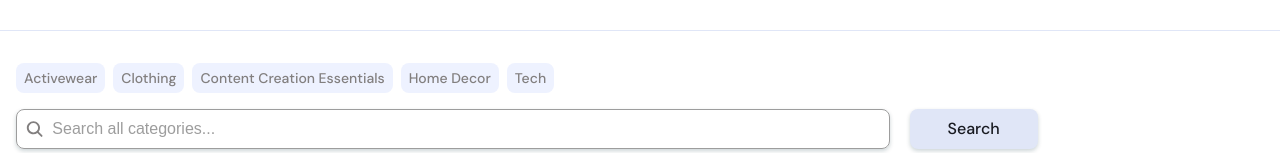
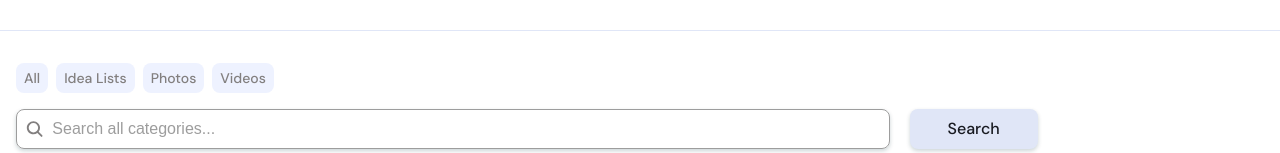
Before and after one commit to Lilianada/Aliexpress-store-front, a Next.js app: page /home in a window 1280 px wide. Shown: the part 392-545 px from the top of the page. Built offline with nearby package versions, Linux system fonts and the light colour scheme.

Commit message:
fixed header amd categories

```diff
--- a/app/home/page.jsx
+++ b/app/home/page.jsx
@@ -4,6 +4,7 @@ import SearchBar from '@/components/SearchBar';
 import CategoriesList from '@/components/Categories';
 import React from 'react';
 import './style.scss';
+import ProductsList from '@/components/Products';
 
 export default function StoreFront() {
   return (
@@ -14,7 +15,7 @@ export default function StoreFront() {
           <CategoriesList/>
            <SearchBar/>
         </div>
-
+<ProductsList/>
       </div>
     </div>
   )
--- a/components/Categories/index.jsx
+++ b/components/Categories/index.jsx
@@ -3,24 +3,20 @@ import './style.scss';
 
 const categories = [
   {
-    name: 'Activewear',
-    slug: 'activewear',
+    name: 'All',
+    slug: 'all',
   },
   {
-    name: 'Clothing',
-    slug: 'clothing',
+    name: 'Idea Lists',
+    slug: 'idea-lists',
   },
   {
-    name: 'Content Creation Essentials',
-    slug: 'content-creation-essentials',
+    name: 'Photos',
+    slug: 'phtots',
   },
   {
-    name: 'Home Decor',
-    slug: 'home-decor',
-  },
-  {
-    name: 'Tech',
-    slug: 'tech',
+    name: 'Videos',
+    slug: 'videos',
   },
 ];
 
--- a/components/Categories/style.scss
+++ b/components/Categories/style.scss
@@ -4,7 +4,7 @@
 
     .categories_list {
         display: flex;
-        flex-wrap: wrap;
+        // flex-wrap: wrap;
         gap: 0.5rem;
 
         .category {
--- a/components/Header/index.jsx
+++ b/components/Header/index.jsx
@@ -25,7 +25,7 @@ export default function HeaderBanner() {
       {/* Header banner */}
       <div className="cover_photo">
         <Image
-          src="/images/canvas_moodboard.png"
+          src="/images/Untitled_bg.png"
           alt="banner"
           width={1920}
           height={180}
@@ -66,7 +66,7 @@ export default function HeaderBanner() {
               </button>
             )}
           </p>
-          {/* social media icons */}
+          {/* social media icons for desktop */}
           <div className="social_icons">
             <Link
               href="https://www.instagram.com/defitcreative/"
@@ -85,8 +85,29 @@ export default function HeaderBanner() {
             </Link>
           </div>
         </div>
-        <div className="share_button">
+
+        {/* social media icons and share button for mobile  */}
+        <div className="mobile_links">
+        <div className="social_icons">
+            <Link
+              href="https://www.instagram.com/defitcreative/"
+              className="icon"
+            >
+              <FaInstagram />
+            </Link>
+            <Link
+              href="https://www.pinterest.com/defitcreative/"
+              className="icon"
+            >
+              <FaPinterest />
+            </Link>
+            <Link href="https://www.tiktok.com/@defitcreative" className="icon">
+              <FaTiktok />
+            </Link>
+          </div>
+          <div className="share_button">
           <button className="share">Share</button>
+        </div>
         </div>
       </div>
     </section>
--- a/components/Header/style.scss
+++ b/components/Header/style.scss
@@ -95,6 +95,10 @@
                 display: flex;
                 gap: 0.5rem;
 
+                @media screen and (max-width: 768px) {
+                    display: none;
+                }
+
                 .icon {
                     width: 1.5rem;
                     height: 1.5rem;
@@ -108,10 +112,40 @@
             }
         }
 
+        .mobile_links{
+            display: flex;
+            align-items: center;
+            gap: 1rem;
+
+            @media screen and (min-width: 769px) {
+                align-items: flex-start;
+            }
+
+            .social_icons {
+                display: flex;
+                gap: 0.5rem;
+
+                @media screen and (min-width: 769px) {
+                    display: none;
+                }
+
+                .icon {
+                    width: 1.5rem;
+                    height: 1.5rem;
+                    background-color: $lightGray;
+                    cursor: pointer;
+                    border-radius: 5px;
+                    display: grid;
+                    place-items: center;
+                    color: $white;
+                }
+            }
+
             .share_button {
                 margin-top: 3rem;
+                width: 100%;
 
-            @media screen and (max-width: 768px) {
+                @media screen and (max-width: 769px) {
                     margin-top: 0;
                 }
 
@@ -133,10 +167,11 @@
                         transform: scale(0.99, 1);
                     }
 
-                @media screen and (max-width: 768px) {
+                    @media screen and (max-width: 769px) {
                         width: 100%;
                     }
                 }
             }
         }
     }
+}
--- a/components/Products/index.jsx
+++ b/components/Products/index.jsx
@@ -2,6 +2,16 @@ import React from 'react'
 
 export default function ProductsList() {
   return (
-    <div>ProductsList</div>
+    <section className="product_section">
+        <ul className="product_list">
+            {/* {
+                products.map((product) => (
+                    <li className="product">
+                    <a href={`/product/${product.slug}`} className='product_name'>{product.name}</a>
+                    </li>
+                ))
+            } */}
+        </ul>
+    </section>
   )
 }
```
Also changed, not shown: 2 other files (tests, documents, lock files or other folders). Lines whose indentation alone changed are shown as unchanged.
